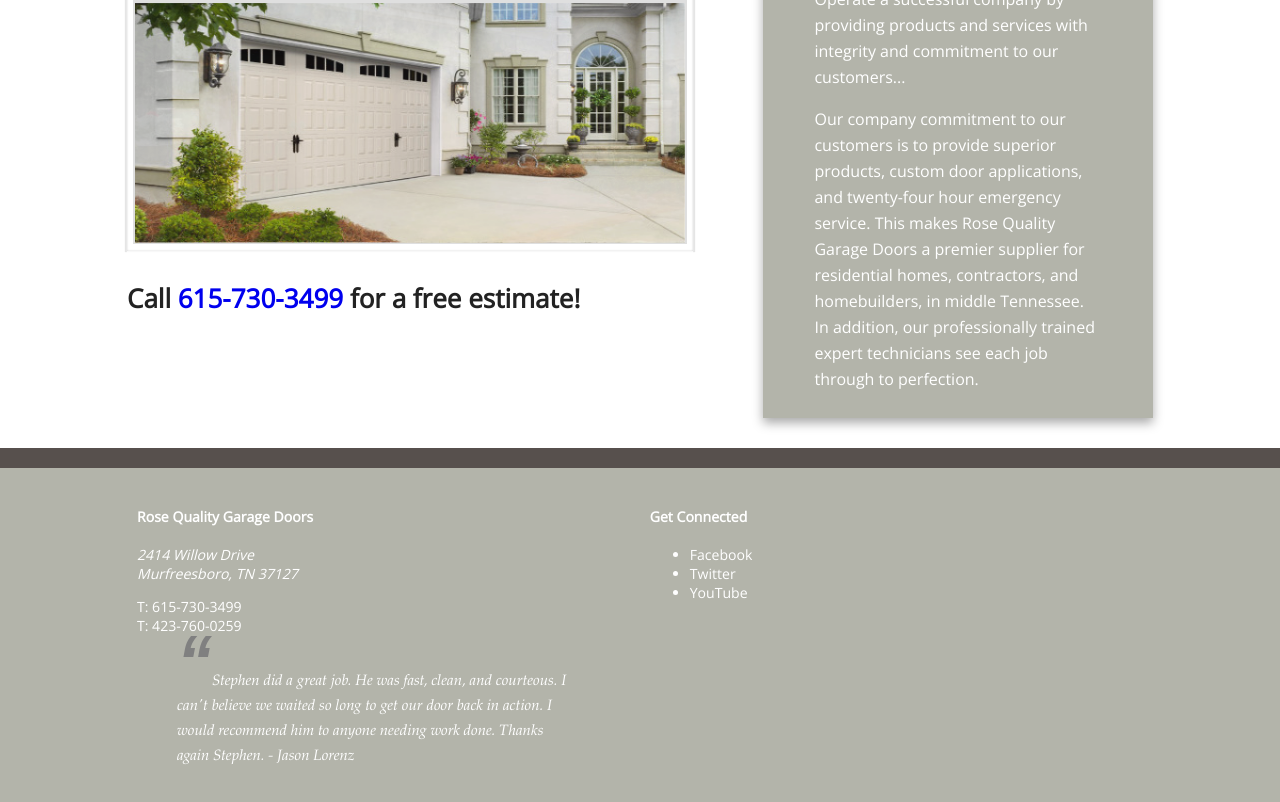
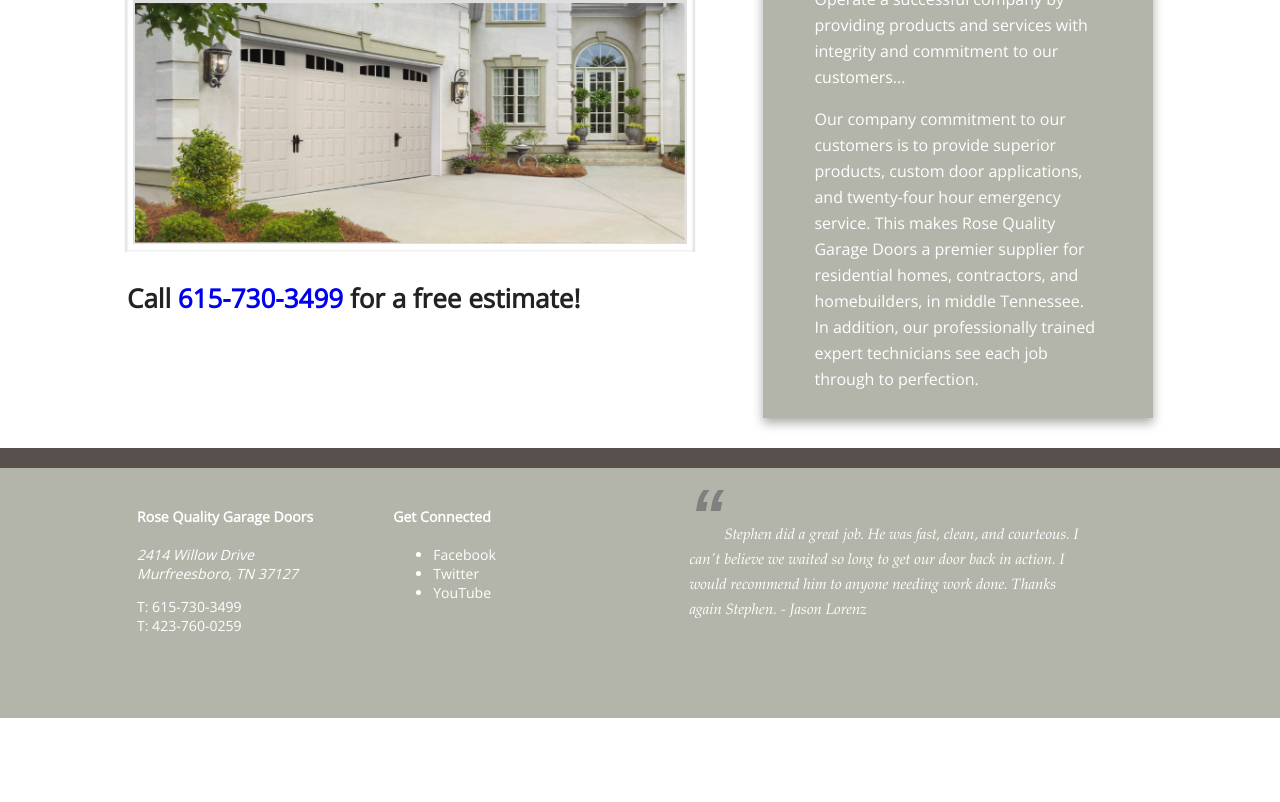
Before and after one commit to zioneyemedia/RoseQualityGarageDoors, a website: page index.html in a window 1280 px wide. Shown: the part 234-1036 px from the top of the page. After the commit the page ends 952 px from the top, so only its background shows below. Drawn offline with nearby package versions, Linux system fonts and the light colour scheme.

Commit message:
css changes

```diff
--- a/css/main.css
+++ b/css/main.css
@@ -611,6 +611,19 @@ a.root {
 		min-width:100%;
 		width:100%;
 	}
+	.column {
+	float:left;
+	width:23%;
+	margin-right:1%;
+	padding-left:10px;
+	}
+	.column2 {
+	float:left;
+	width:46%;
+	margin-right:1%;
+	padding-left:10px;
+	}
+
 }
 
 /* ==========================================================================
```
